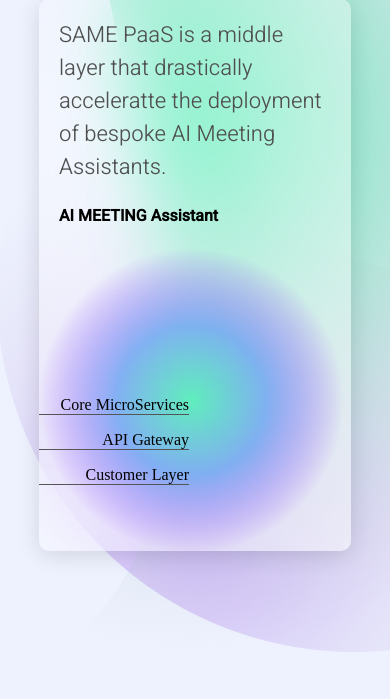
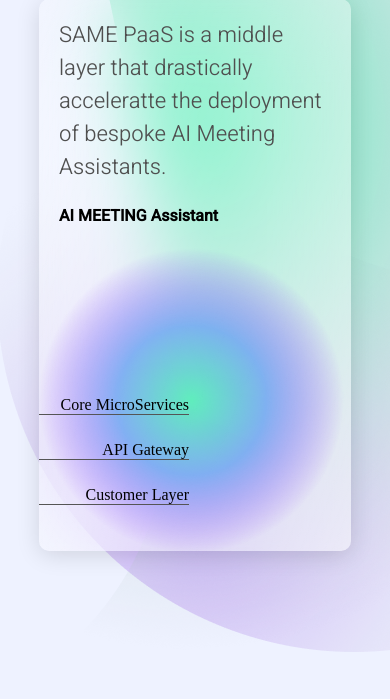
Before and after one commit to Salesmeet/site, a PHP site: page /index.php in a window 390 px wide. Shown: the part 2301-3001 px from the top of the page. Run offline with PHP 8.4, Linux system fonts and the light colour scheme; some libraries are stand-ins or nearby versions.

Commit message:
vantaggi mobile

```diff
--- a/src/section/vantaggi.php
+++ b/src/section/vantaggi.php
@@ -115,10 +115,10 @@
     }
     .vantaggi .items-mobile {
         position: absolute;
-        top: 381px;
+        top: 371px;
     }
     .vantaggi .item-mobile {
-      padding-top: 16px;
+      padding-top: 26px;
       border-bottom: 1px solid #555;
       text-align: right;
       width: 150px;
```
